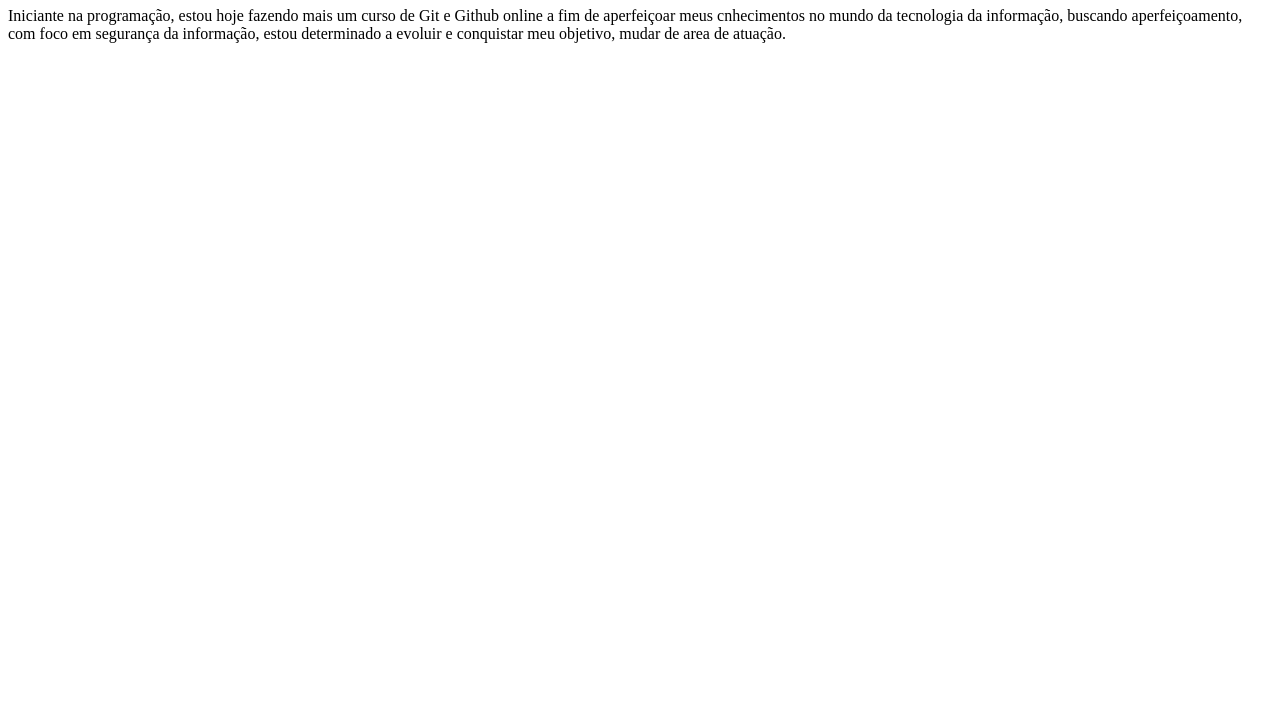
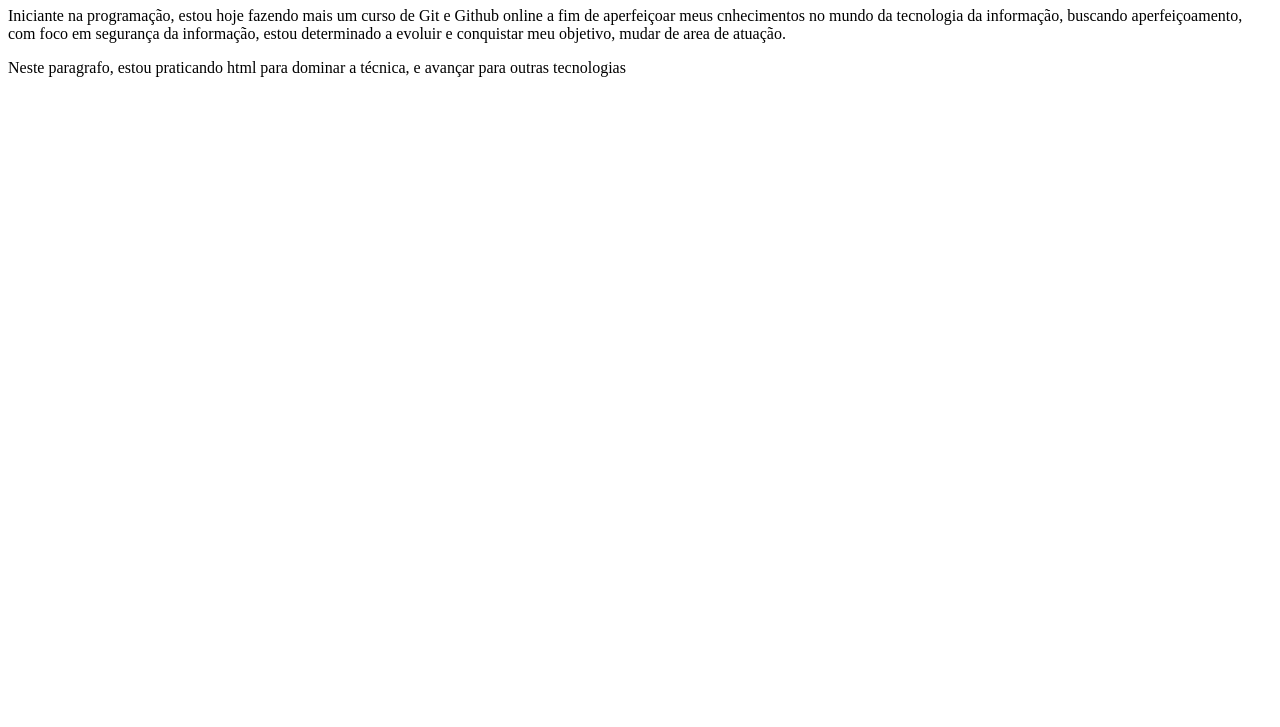
Before and after one commit to prates9/Iniciando-no-Github, a plain HTML site: page PROJETO INICIAL/Index.html in a window 1280 px wide. Shown: the part 73-800 px from the top of the page. Drawn offline with Linux system fonts and the light colour scheme.

Commit message:
inserindo novo paragrafo
paragrafo adicionado treinando html

```diff
--- a/PROJETO INICIAL/Index.html
+++ b/PROJETO INICIAL/Index.html
@@ -10,5 +10,8 @@
     <h1>Iniciando na Programção</h1>
 
     <p>Iniciante na programação, estou hoje fazendo mais um curso de Git e Github online a fim de aperfeiçoar meus cnhecimentos no mundo da tecnologia da informação, buscando aperfeiçoamento, com foco em segurança da informação, estou determinado a evoluir e conquistar meu objetivo, mudar de area de atuação.</p>
+
+    <p>Neste paragrafo, estou praticando html para dominar a técnica, e avançar para outras tecnologias</p>
+
 </body>
 </html>
```
